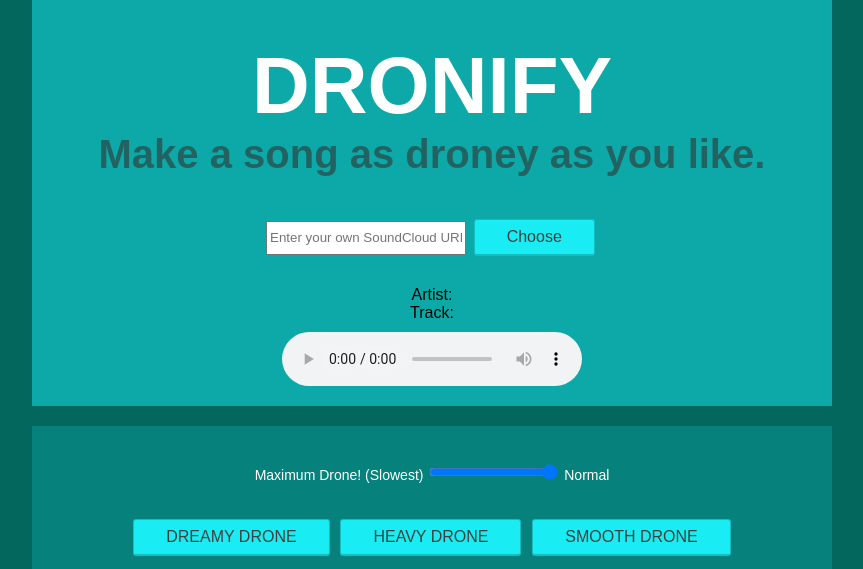
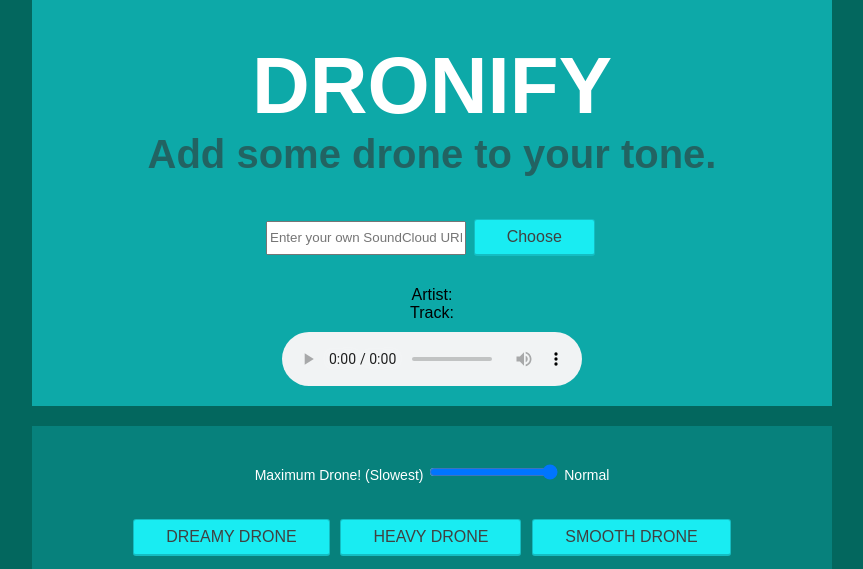
Before and after one commit to habber/Dronify, a plain HTML site: page index.html in a window 1280 px wide. Shown: the top 569 px of the page, without its empty margins (208-1071 px from the left). Drawn offline with Linux system fonts and the light colour scheme; no server answers; a web font is replaced by a local one.

Commit message:
updated copy

```diff
--- a/index.html
+++ b/index.html
@@ -12,17 +12,16 @@
     <div class="top-container">
       <!-- <div class="tc" id="tc"> -->
         <h1>DRONIFY</h1>
-        <h2>Make a song as droney as you like.</h2>
+        <h2>Add some drone to your tone.</h2>
 
-        <!-- by track URL -->
+        <!-- Choose SC track URL -->
           <div class="searchfield">
             <input id="trackUrlSearch" type="url" placeholder="Enter your own SoundCloud URL" />
             <button id="findButton" class="btn">Choose</button>
           </div>
+        <!-- end SC track URL input -->
 
-        <!-- end artist info -->
-
-        <!-- get artist info -->
+        <!-- display artist info -->
         <div>
           <label>Artist:
             <a id="artistUrl">
@@ -41,6 +40,7 @@
             </a>
           </label>
         </div>
+        <!-- end artist info -->
 
         <audio id="theSong" controls />
       <!-- </div> -->
@@ -60,7 +60,6 @@
 
           <button id="filterthree" type="submit" value"" class="inactive">SMOOTH DRONE</button>
         </div>
-        <!-- <canvas id="canvas" width="0" height ="0"></canvas> -->
         <p>
           <img src="https://developers.soundcloud.com/assets/powered_by_white-371bd6967352fcc89673d4c81f7e5661.png" class="sclogo"></img>
         </p>
--- a/javascript/script.js
+++ b/javascript/script.js
@@ -23,7 +23,7 @@ var audio;
   // var gainSlider = document.getElementById("gainSlider");
   //
 
-  // Types of Web Audio API filters - for reference. I was using this in a dropdown menu while deciding what I wanted the buttons to apply
+  // Types of Web Audio API filters - for reference, so that I know what characteristics each filter type contains. I was using this in a dropdown menu while deciding what I wanted the buttons to apply
   // https://developer.mozilla.org/en-US/docs/Web/API/BiquadFilterNode/type
   // q and gain value of the corresponding slider
   // var filters = { "lowpass": {
```
Lines whose indentation alone changed are shown as unchanged.
